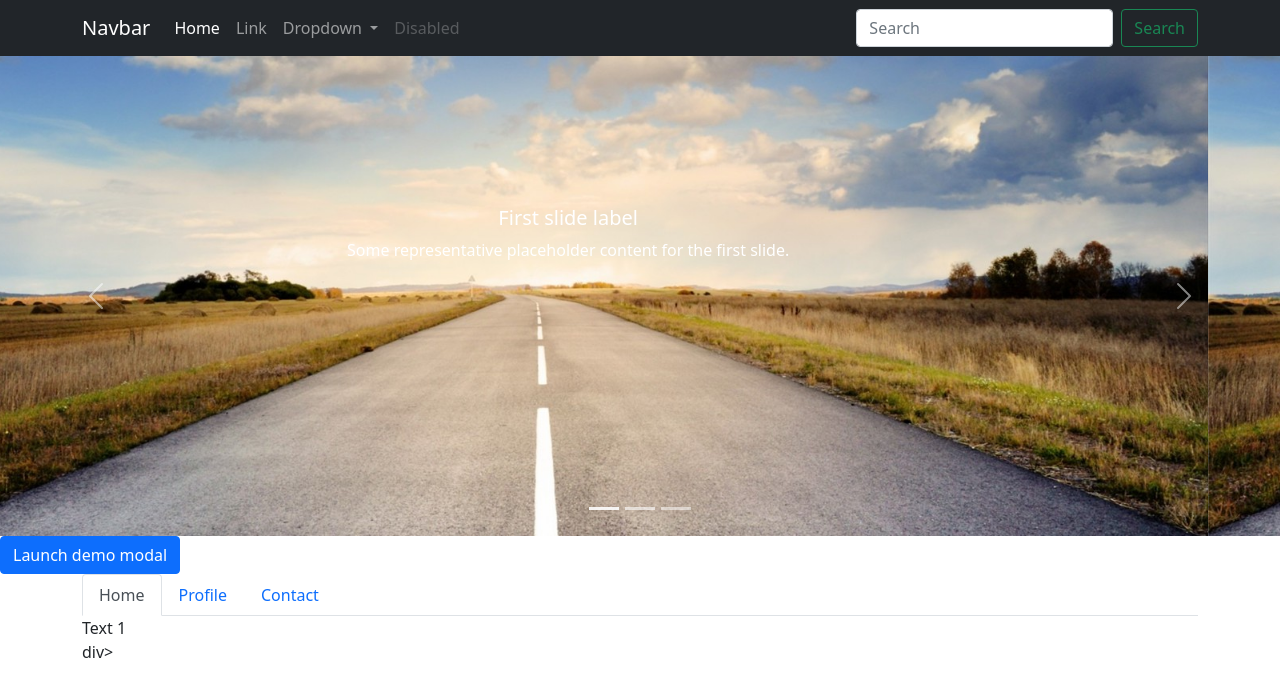
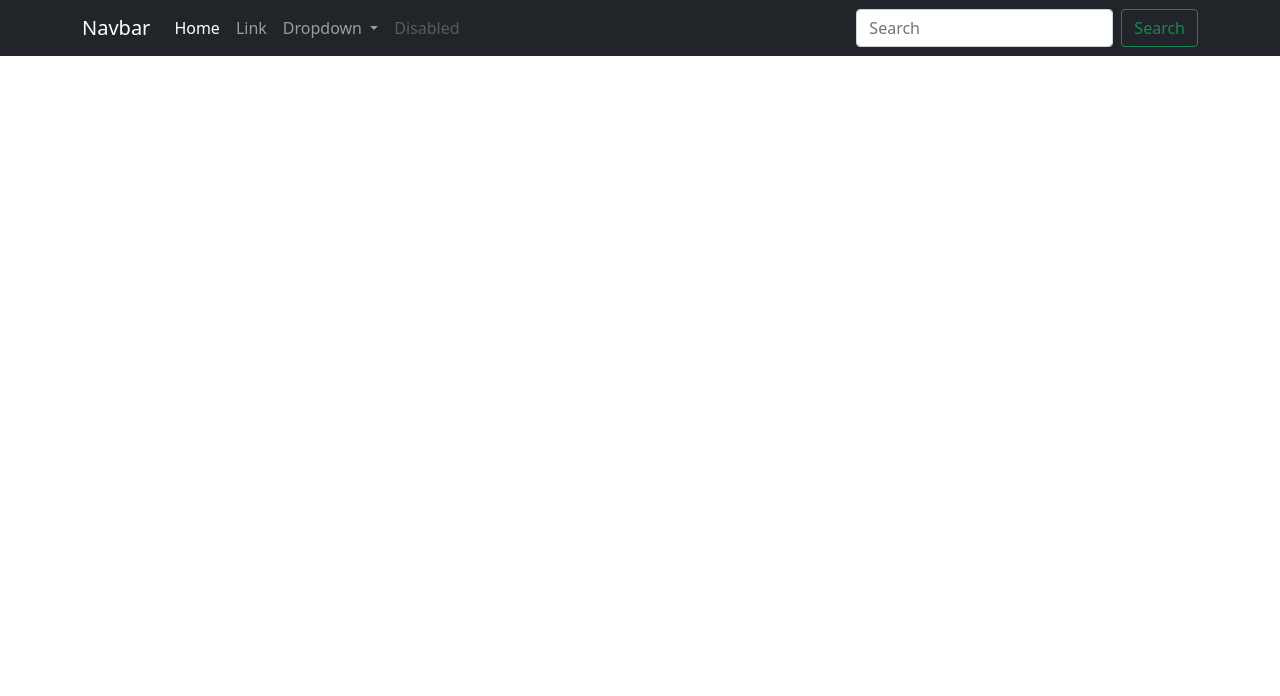
Before and after one commit to AnnaAnnafd/IphoneMackup, a plain HTML site: page index.html in a window 1280 px wide. Drawn offline with Linux system fonts and the light colour scheme.

Commit message:
Remove blocks

```diff
--- a/index.html
+++ b/index.html
@@ -52,82 +52,6 @@
             </div>
         </div>
     </nav>
-    <div id="carouselExampleCaptions" class="carousel slide" data-bs-ride="carousel">
-        <div class="carousel-indicators">
-            <button type="button" data-bs-target="#carouselExampleCaptions" data-bs-slide-to="0" class="active"
-                aria-current="true" aria-label="Slide 1"></button>
-            <button type="button" data-bs-target="#carouselExampleCaptions" data-bs-slide-to="1"
-                aria-label="Slide 2"></button>
-            <button type="button" data-bs-target="#carouselExampleCaptions" data-bs-slide-to="2"
-                aria-label="Slide 3"></button>
-        </div>
-        <div class="carousel-inner">
-            <div class="carousel-item active">
-                <img src="./images/image1.jpeg" class="d-block w-100" alt="...">
-                <div class="carousel-caption d-none d-md-block">
-                    <h5>First slide label</h5>
-                    <p>Some representative placeholder content for the first slide.</p>
-                </div>
-            </div>
-            <div class="carousel-item">
-                <img src="./images/image1.jpeg" class="d-block w-100" alt="...">
-                <div class="carousel-caption d-none d-md-block">
-                    <h5>Second slide label</h5>
-                    <p>Some representative placeholder content for the second slide.</p>
-                </div>
-            </div>
-            <div class="carousel-item">
-                <img src="./images/image1.jpeg" class="d-block w-100" alt="...">
-                <div class="carousel-caption d-none d-md-block">
-                    <h5>Third slide label</h5>
-                    <p>Some representative placeholder content for the third slide.</p>
-                </div>
-            </div>
-        </div>
-        <button class="carousel-control-prev" type="button" data-bs-target="#carouselExampleCaptions"
-            data-bs-slide="prev">
-            <span class="carousel-control-prev-icon" aria-hidden="true"></span>
-            <span class="visually-hidden">Previous</span>
-        </button>
-        <button class="carousel-control-next" type="button" data-bs-target="#carouselExampleCaptions"
-            data-bs-slide="next">
-            <span class="carousel-control-next-icon" aria-hidden="true"></span>
-            <span class="visually-hidden">Next</span>
-        </button>
-    </div>
-    <button type="button" class="btn btn-primary" data-bs-toggle="modal" data-bs-target="#exampleModal">
-        Launch demo modal
-    </button>
-
-    <!-- Modal -->
-    <div class="modal fade" id="exampleModal" tabindex="-1" aria-labelledby="exampleModalLabel" aria-hidden="true">
-        <div class="modal-dialog">
-            <div class="modal-content">
-                <h1>Title</h1>
-            </div>
-        </div>
-    </div>
-    <div class="container">
-        <ul class="nav nav-tabs" id="myTab" role="tablist">
-            <li class="nav-item" role="presentation">
-                <button class="nav-link active" id="home-tab" data-bs-toggle="tab" data-bs-target="#home" type="button"
-                    role="tab" aria-controls="home" aria-selected="true">Home</button>
-            </li>
-            <li class="nav-item" role="presentation">
-                <button class="nav-link" id="profile-tab" data-bs-toggle="tab" data-bs-target="#profile" type="button"
-                    role="tab" aria-controls="profile" aria-selected="false">Profile</button>
-            </li>
-            <li class="nav-item" role="presentation">
-                <button class="nav-link" id="contact-tab" data-bs-toggle="tab" data-bs-target="#contact" type="button"
-                    role="tab" aria-controls="contact" aria-selected="false">Contact</button>
-            </li>
-        </ul>
-        <div class="tab-content" id="myTabContent">
-            <div class="tab-pane fade show active" id="home" role="tabpanel" aria-labelledby="home-tab">Text 1</div>div>
-            <div class="tab-pane fade" id="profile" role="tabpanel" aria-labelledby="profile-tab">Text 2</div>
-            <div class="tab-pane fade" id="contact" role="tabpanel" aria-labelledby="contact-tab">...</div>
-        </div>
-    </div>
     <script src='./bootstrap-5.1.1-dist 2/js/bootstrap.js'></script>
 </body>
 
```
